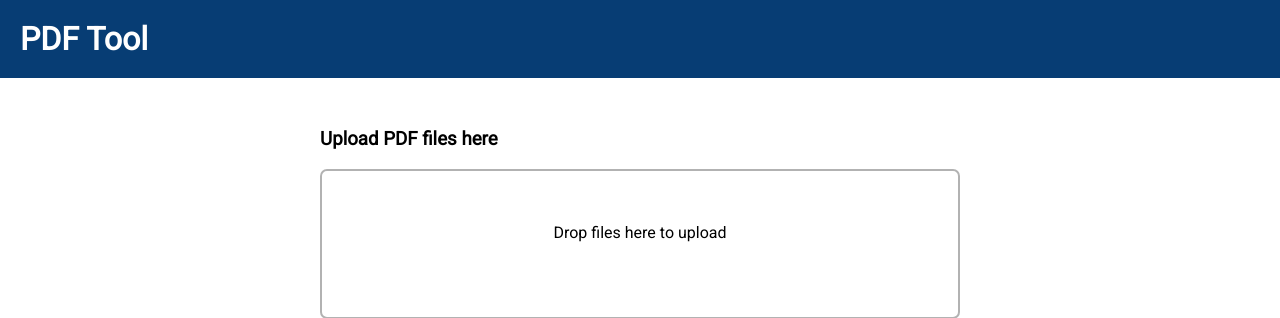
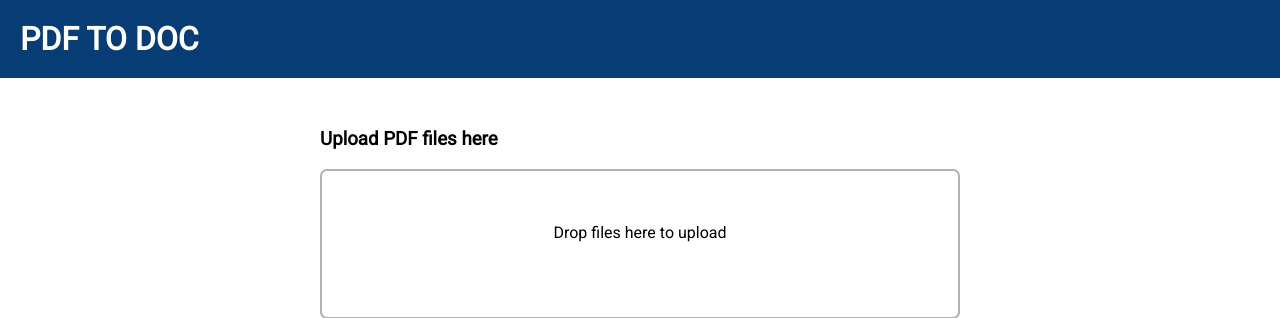
Before and after one commit to meherish1524/pdf2doc, a Flask app: page / in a window 1280 px wide. Shown: the top 318 px of the page. Run offline with Flask 2, Linux system fonts and the light colour scheme; some libraries are stand-ins or nearby versions.

Commit message:
Update base.html

```diff
--- a/templates/base.html
+++ b/templates/base.html
@@ -16,7 +16,7 @@
 <body>
     <header class="bg-primary">
         <a href="{{url_for('index')}}" class="logo">
-            <h1>PDF Tool</h1>
+            <h1>PDF TO DOC </h1>
         </a>
     </header>
     <div class="main">
```
